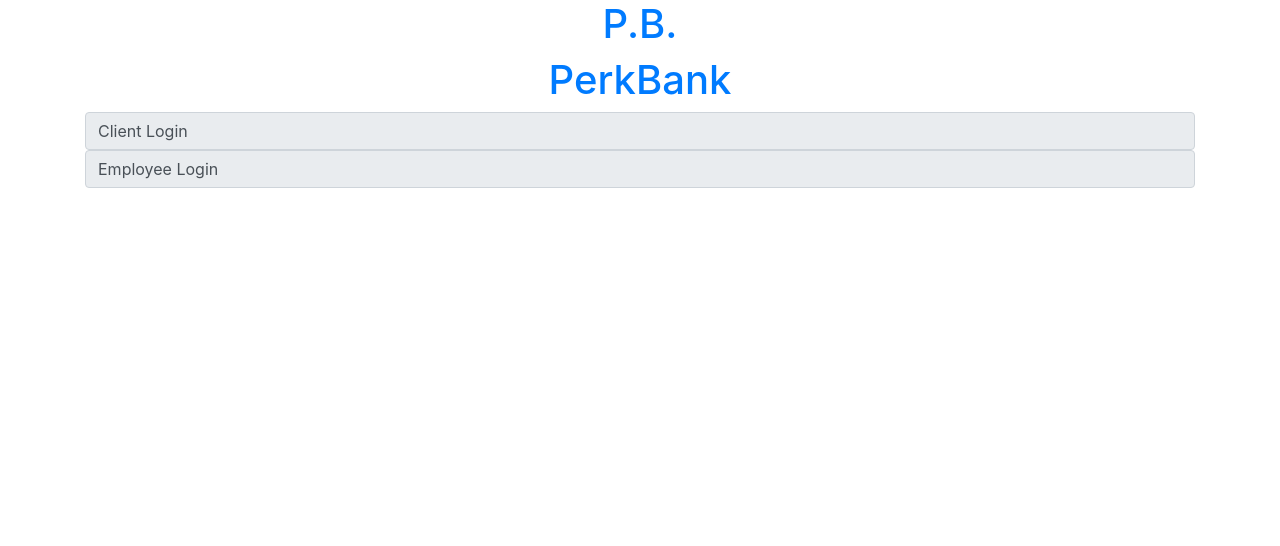
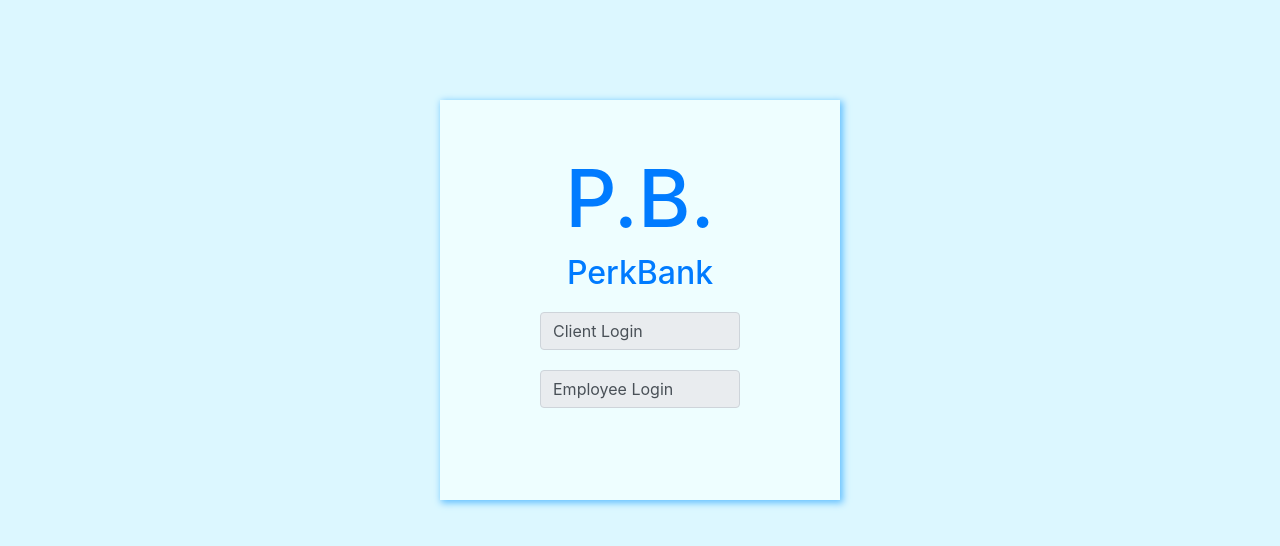
Before and after one commit to elliottan/perkbank, an Angular app: page /login-select in a window 1280 px wide. Shown: the top 546 px of the page. Built offline with nearby package versions, Linux system fonts and the light colour scheme.

Commit message:
ui improvements to login select page

```diff
--- a/src/app/login-select/login-select.component.css
+++ b/src/app/login-select/login-select.component.css
@@ -0,0 +1,26 @@
+
+div.login-select-container .container {
+  margin: auto;
+  margin-top: 100px;
+  padding-top: 50px;
+  height: 400px;
+  max-width: 400px;
+  background-color: #EEFEFF;
+  border-width: 2;
+  border-color: black;
+  box-shadow: 2px 2px 7px 1px #64C1FF;
+}
+
+div.login-select-container h1 {
+  font-size: 80px;
+}
+
+div.login-select-container .text-primary {
+  color: black;
+}
+
+div.login-select-container .input-group-text {
+  max-width: 200px;
+  margin: auto;
+  margin-top: 20px;
+}
--- a/src/app/login-select/login-select.component.html
+++ b/src/app/login-select/login-select.component.html
@@ -1,9 +1,10 @@
-<!--The content below is only a placeholder and can be replaced.-->
-<div class="container">
-	<h1 class="text-center text-primary">P.B.</h1>
-	<h1 class="text-center text-primary">PerkBank</h1>
-  <div class="input-group-text" (click)="navigateToClientLogin()">Client Login</div>
-  <div class="input-group-text" (click)="navigateToEmployeeLogin()">Employee Login</div>
+<div class="login-select-container">
+  <div class="container">
+    <h1 class="text-center text-primary">P.B.</h1>
+    <h2 class="text-center text-primary">PerkBank</h2>
+    <div class="input-group-text" (click)="navigateToClientLogin()">Client Login</div>
+    <div class="input-group-text" (click)="navigateToEmployeeLogin()">Employee Login</div>
+  </div>
 </div>
 
 <router-outlet></router-outlet>
--- a/src/app/login/login.component.html
+++ b/src/app/login/login.component.html
@@ -3,11 +3,9 @@
   <h1 class="text-center text-primary">PerkBank</h1>
   <form>
     <div class="form-group">
-      <div class="input-group-prepend">
-        <div>Username:<input type="text" #username class="form-control" placeholder="" name="username" ngModel></div>
-        <div>Password:<input type="password" #password class="form-control" placeholder="" name="password"></div>
-        <div class="input-group-text" (click)="login(username.value, password.value)">Login</div>
-      </div>
+      <div>Username:<input type="text" #username class="form-control" placeholder="" name="username" ngModel></div>
+      <div>Password:<input type="password" #password class="form-control" placeholder="" name="password"></div>
+      <div class="input-group-text" (click)="login(username.value, password.value)">Login</div>
       <div></div>
     </div>
   </form>
--- a/src/styles.css
+++ b/src/styles.css
@@ -1 +1,5 @@
 /* You can add global styles to this file, and also import other style files */
+
+body {
+  background-color: #DCF7FF;
+}
```
